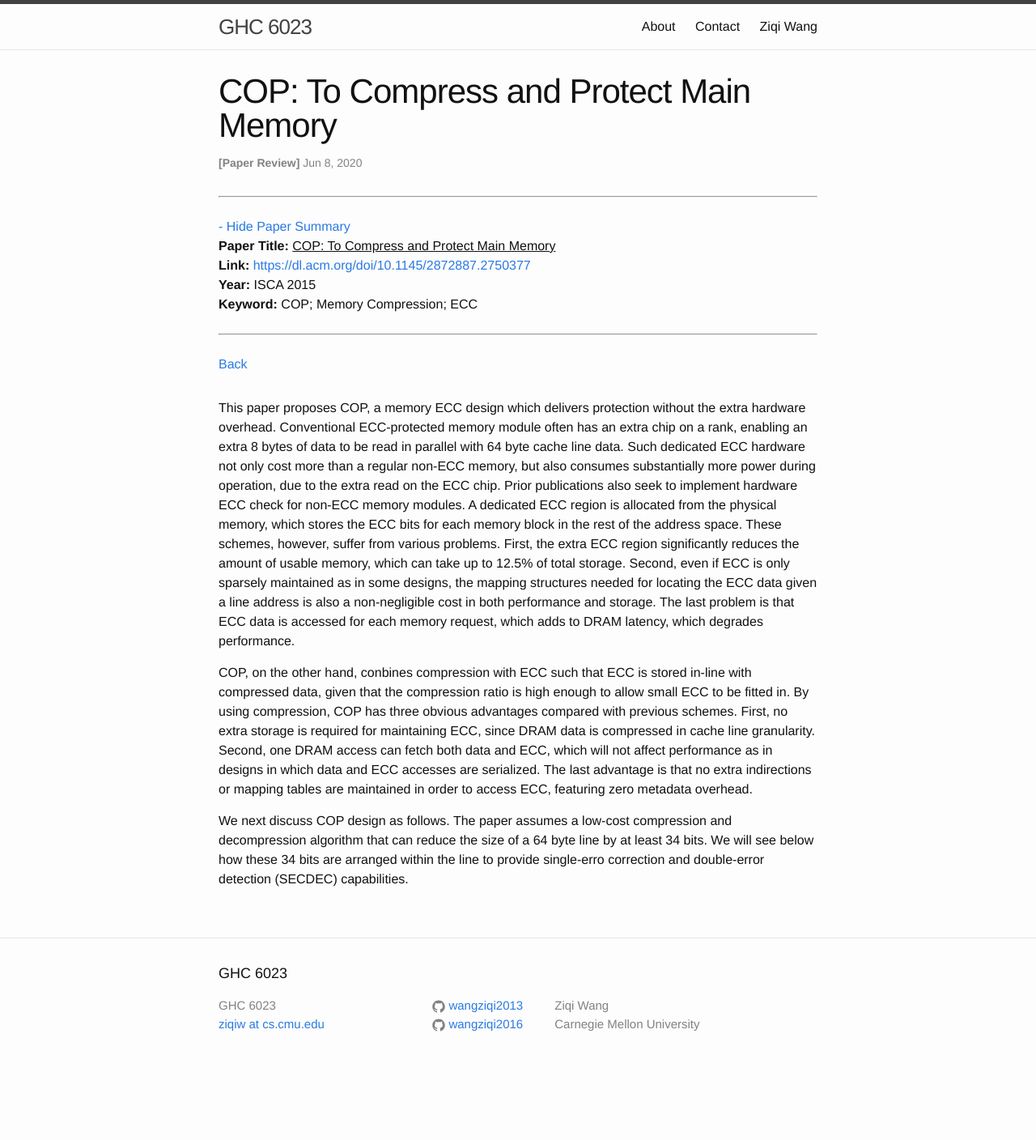
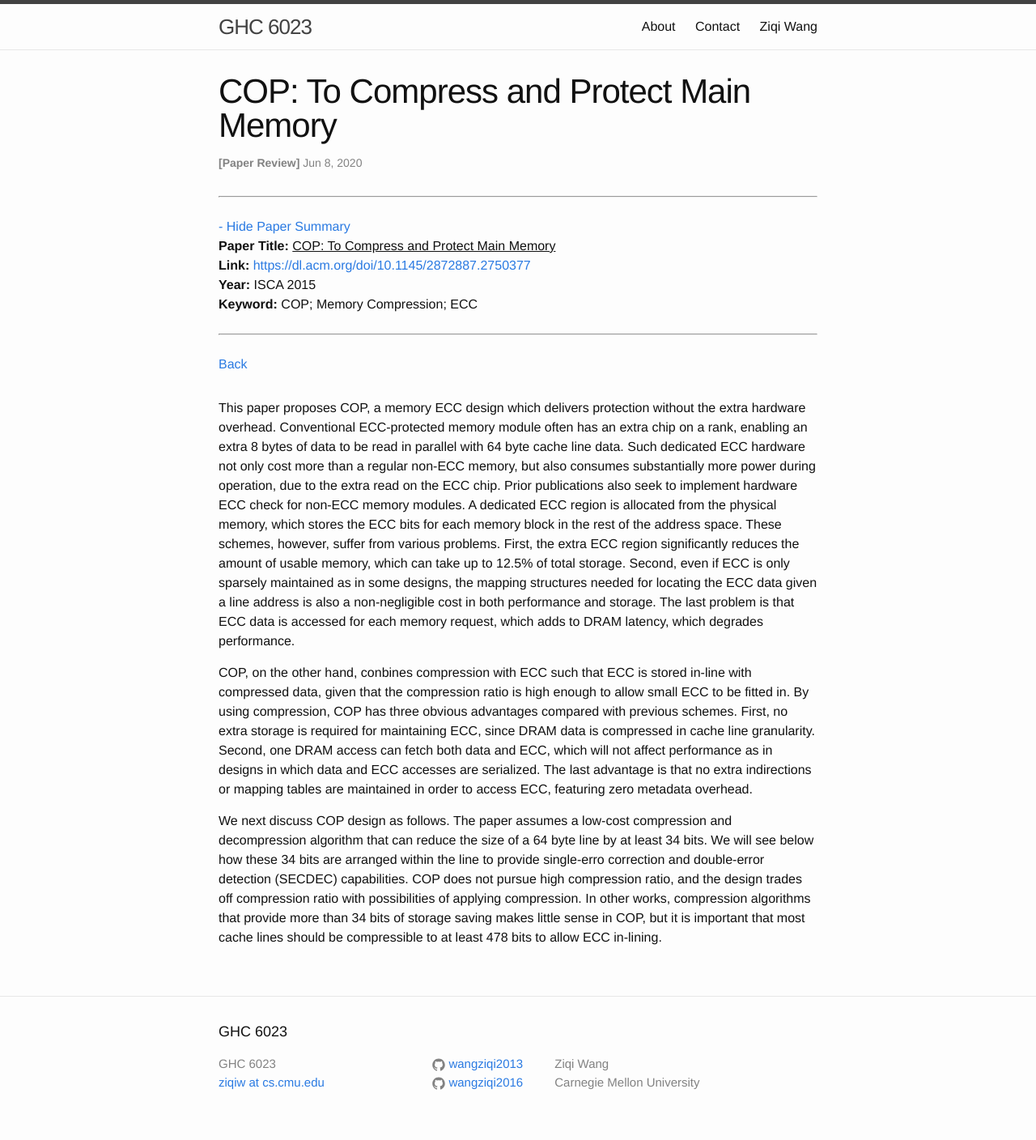
Before and after one commit to wangziqi2013/wangziqi2013.github.io, a Jekyll site: the page built from _posts/2020-06-08-cop.markdown, in a window 1280 px wide. Shown: the whole page at 81% size. Built offline with Jekyll 4.4.1, drawn with Linux system fonts in a browser that asks for light colours; before the commit the page ends 1336 px from its top, so only the background shows below that.

Commit message:
Adding compression algo

```diff
--- a/_posts/2020-06-08-cop.markdown
+++ b/_posts/2020-06-08-cop.markdown
@@ -34,4 +34,7 @@ or mapping tables are maintained in order to access ECC, featuring zero metadata
 
 We next discuss COP design as follows. The paper assumes a low-cost compression and decompression algorithm that can
 reduce the size of a 64 byte line by at least 34 bits. We will see below how these 34 bits are arranged within the line
-to provide single-erro correction and double-error detection (SECDEC) capabilities.
+to provide single-erro correction and double-error detection (SECDEC) capabilities. COP does not pursue high compression
+ratio, and the design trades off compression ratio with possibilities of applying compression. In other works, compression
+algorithms that provide more than 34 bits of storage saving makes little sense in COP, but it is important that most
+cache lines should be compressible to at least 478 bits to allow ECC in-lining.
```
